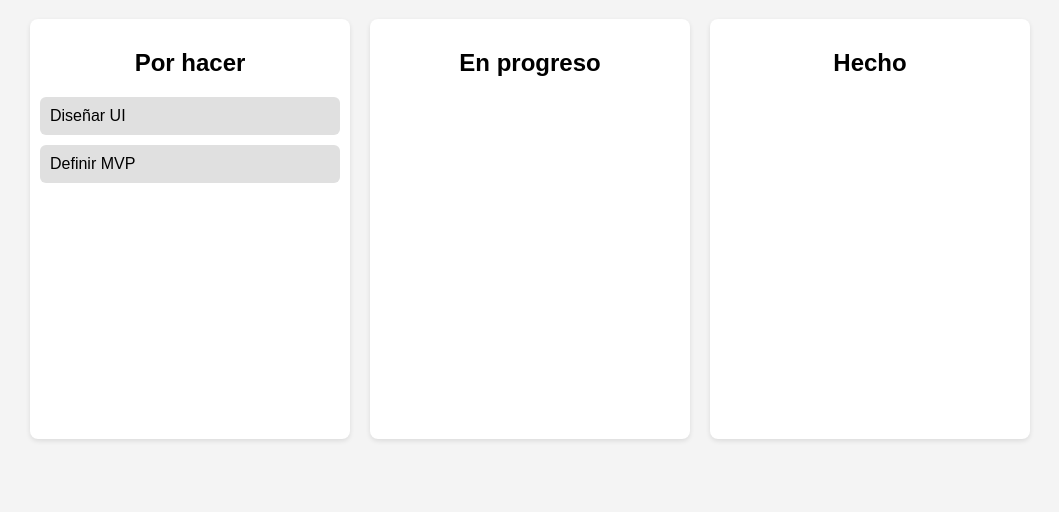
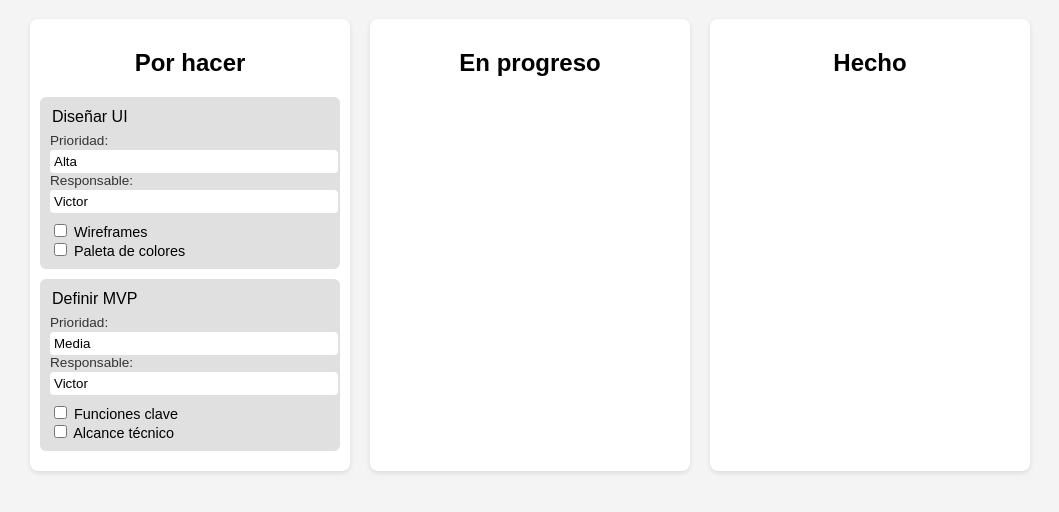
Before and after one commit to Harox-Mx/mi-planificador, a plain HTML site: page index.html in a window 1280 px wide. Shown: the part 82-594 px from the top of the page, without its empty margins (110-1169 px from the left). Drawn offline with Linux system fonts and the light colour scheme.

Commit message:
Add files via upload

```diff
--- a/index.html
+++ b/index.html
@@ -3,7 +3,7 @@
 <head>
   <meta charset="UTF-8" />
   <meta name="viewport" content="width=device-width, initial-scale=1.0"/>
-  <title>Tablero Kanban</title>
+  <title>Tablero Kanban Mejorado</title>
   <style>
     body {
       font-family: sans-serif;
@@ -34,6 +34,32 @@
       border-radius: 6px;
       cursor: grab;
     }
+    .editable {
+      border: none;
+      background: transparent;
+      font-size: 1em;
+      width: 100%;
+    }
+    .subtasks {
+      margin-top: 8px;
+    }
+    .subtasks label {
+      display: block;
+      font-size: 0.9em;
+    }
+    .meta {
+      font-size: 0.85em;
+      margin-top: 6px;
+      color: #333;
+    }
+    .meta input {
+      width: 100%;
+      border: none;
+      background: #fff;
+      padding: 4px;
+      border-radius: 4px;
+      margin-top: 2px;
+    }
   </style>
 </head>
 <body>
@@ -41,8 +67,28 @@
   <div class="board">
     <div class="column" ondrop="drop(event)" ondragover="allowDrop(event)">
       <h2>Por hacer</h2>
-      <div class="task" draggable="true" ondragstart="drag(event)" id="task1">Diseñar UI</div>
-      <div class="task" draggable="true" ondragstart="drag(event)" id="task2">Definir MVP</div>
+      <div class="task" draggable="true" ondragstart="drag(event)" id="task1">
+        <input class="editable" value="Diseñar UI" />
+        <div class="meta">
+          Prioridad: <input value="Alta" />
+          Responsable: <input value="Victor" />
+        </div>
+        <div class="subtasks">
+          <label><input type="checkbox" /> Wireframes</label>
+          <label><input type="checkbox" /> Paleta de colores</label>
+        </div>
+      </div>
+      <div class="task" draggable="true" ondragstart="drag(event)" id="task2">
+        <input class="editable" value="Definir MVP" />
+        <div class="meta">
+          Prioridad: <input value="Media" />
+          Responsable: <input value="Victor" />
+        </div>
+        <div class="subtasks">
+          <label><input type="checkbox" /> Funciones clave</label>
+          <label><input type="checkbox" /> Alcance técnico</label>
+        </div>
+      </div>
     </div>
     <div class="column" ondrop="drop(event)" ondragover="allowDrop(event)">
       <h2>En progreso</h2>
```
